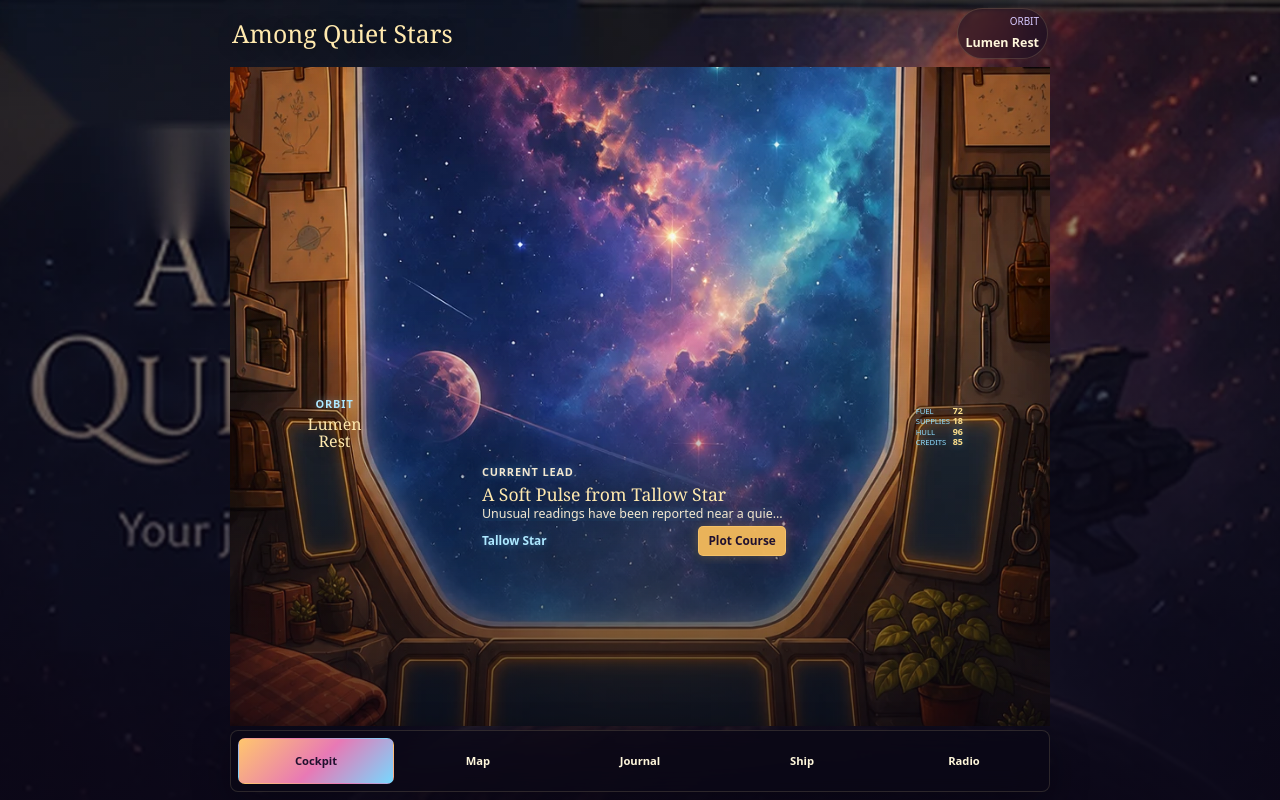
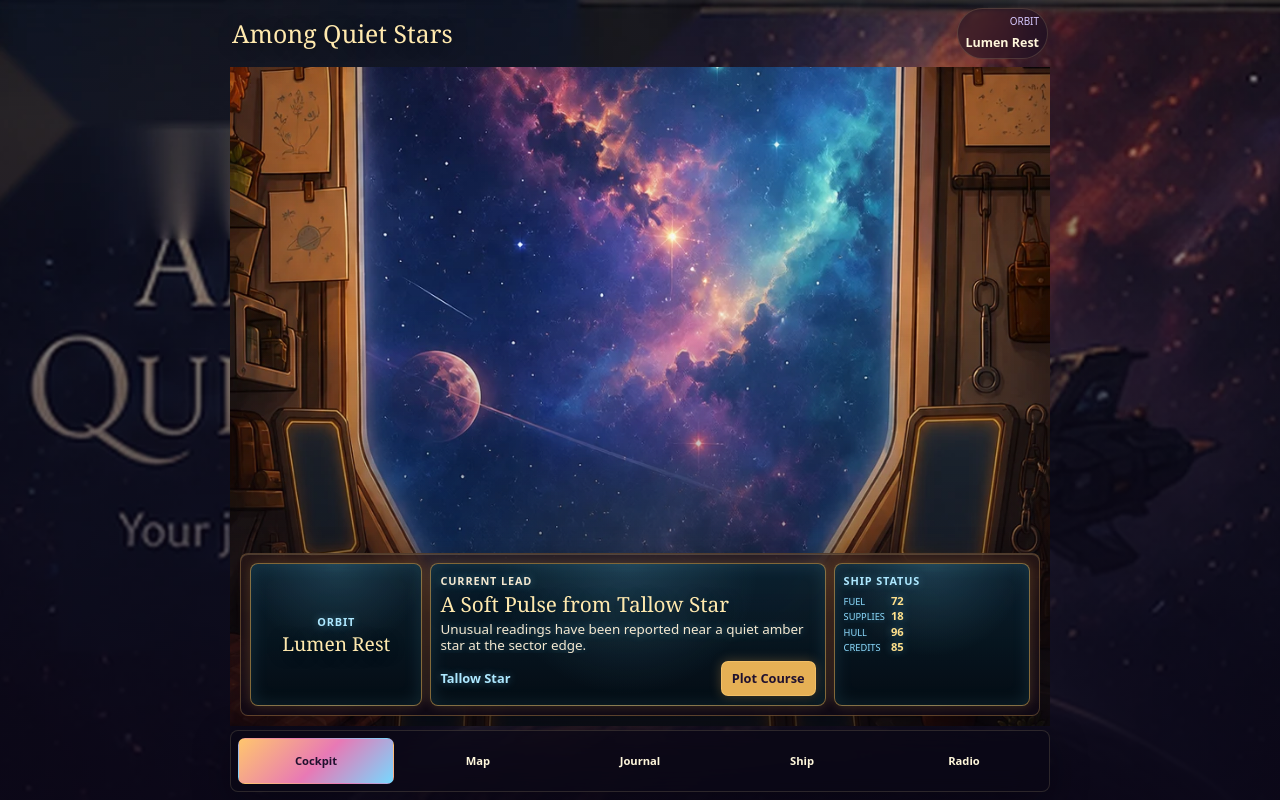
Before and after one commit to jameson5555/amongquietstars, a React (Vite) app: page / in a window 1280 px wide. Built offline with nearby package versions, Linux system fonts and the light colour scheme.

Commit message:
new cockpit again

```diff
--- a/src/App.tsx
+++ b/src/App.tsx
@@ -202,14 +202,12 @@ function CockpitScreen({
       <section className="cockpit-hero" aria-label="Cozy ship cockpit">
         <img src={imageAssets.cockpitBackground} alt="" className="hero-art" />
         <div className="hero-shade" />
-        <div className="cockpit-display cockpit-location-display">
+        <div className="cockpit-console" aria-label="Ship dashboard">
+          <div className="console-screen location-console">
             <p className="eyebrow">Orbit</p>
             <h2>{currentSystem.name}</h2>
           </div>
-        <div className="cockpit-display cockpit-resource-display">
-          <ResourceStrip state={state} compact />
-        </div>
-        <div className="cockpit-display current-lead">
+          <div className="console-screen current-lead">
             <p className="eyebrow">Current lead</p>
             <h3>{currentLead.title}</h3>
             <p>{currentLead.description}</p>
@@ -218,6 +216,11 @@ function CockpitScreen({
               <button className="primary-action" type="button" onClick={onLeadAction}>
                 {currentLead.ctaLabel}
               </button>
+            </div>
+          </div>
+          <div className="console-screen resource-console">
+            <p className="eyebrow">Ship status</p>
+            <ResourceStrip state={state} compact />
           </div>
         </div>
       </section>
--- a/src/styles.css
+++ b/src/styles.css
@@ -58,7 +58,7 @@ button {
 }
 
 .topbar h1,
-.cockpit-location-display h2,
+.location-console h2,
 .screen-heading h2,
 .current-lead h3,
 .voyage-overlay h2,
@@ -230,40 +230,53 @@ button {
     radial-gradient(circle at 50% 80%, rgba(255, 197, 110, 0.14), transparent 30%);
 }
 
-.cockpit-display {
+.cockpit-console {
   position: absolute;
   z-index: 1;
+  left: 10px;
+  right: 10px;
+  bottom: 10px;
+  display: grid;
+  grid-template-columns: minmax(70px, 0.72fr) minmax(0, 1.65fr) minmax(82px, 0.82fr);
+  gap: 8px;
+  align-items: stretch;
+  padding: 9px;
+  border: 1px solid rgba(255, 198, 109, 0.26);
+  border-radius: 8px;
+  background:
+    linear-gradient(180deg, rgba(72, 43, 28, 0.34), rgba(16, 10, 22, 0.78)),
+    rgba(16, 10, 22, 0.58);
+  box-shadow: inset 0 1px 0 rgba(255, 231, 168, 0.18), 0 14px 36px rgba(0, 0, 0, 0.38);
+  backdrop-filter: blur(8px);
+}
+
+.console-screen {
+  min-width: 0;
+  min-height: 98px;
+  padding: 9px;
+  border: 1px solid rgba(255, 194, 92, 0.5);
+  border-radius: 8px;
+  background:
+    radial-gradient(circle at 50% 0%, rgba(116, 216, 255, 0.16), transparent 54%),
+    linear-gradient(180deg, rgba(8, 34, 50, 0.86), rgba(4, 13, 20, 0.96));
+  box-shadow:
+    inset 0 0 18px rgba(119, 216, 255, 0.13),
+    0 0 12px rgba(255, 185, 83, 0.2);
   color: #dff8ff;
   text-shadow: 0 0 8px rgba(119, 216, 255, 0.42);
 }
 
-.cockpit-location-display {
-  left: 7.5%;
-  top: 49%;
-  width: 10.5%;
-  min-height: 9%;
+.location-console {
   display: grid;
   align-content: center;
-  justify-items: center;
-  padding: 6px 4px;
   text-align: center;
 }
 
-.cockpit-location-display h2 {
-  max-width: 100%;
-  font-size: clamp(0.68rem, 2.7vw, 1rem);
+.location-console h2 {
+  margin: 0;
+  font-size: clamp(0.84rem, 3.8vw, 1.2rem);
   line-height: 1.05;
   overflow-wrap: anywhere;
-}
-
-.cockpit-resource-display {
-  right: 7.5%;
-  top: 49.5%;
-  width: 12%;
-  min-height: 10%;
-  display: grid;
-  align-content: center;
-  padding: 4px;
 }
 
 .resource-strip {
@@ -273,7 +286,7 @@ button {
 }
 
 .resource-strip.compact {
-  justify-content: center;
+  justify-content: flex-start;
   padding: 0;
   border: 0;
   border-radius: 0;
@@ -303,42 +316,34 @@ button {
   font-size: 0.78rem;
 }
 
-.cockpit-resource-display .resource-strip {
+.resource-console .resource-strip {
   display: grid;
-  gap: 1px;
+  gap: 3px;
+  margin-top: 6px;
 }
 
-.cockpit-resource-display .resource {
+.resource-console .resource {
   justify-content: space-between;
-  gap: 3px;
+  gap: 6px;
   color: #dff8ff;
-  font-size: 0.5rem;
-  line-height: 1.05;
+  font-size: 0.68rem;
+  line-height: 1.1;
 }
 
-.cockpit-resource-display .resource span {
-  max-width: 34px;
+.resource-console .resource span {
+  max-width: 58px;
   overflow: hidden;
   color: #8fdcff;
-  font-size: 0.48rem;
+  font-size: 0.58rem;
   text-overflow: clip;
 }
 
-.cockpit-resource-display .resource strong {
+.resource-console .resource strong {
   color: #ffe08b;
-  font-size: 0.56rem;
+  font-size: 0.7rem;
 }
 
 .current-lead {
-  left: 29.5%;
-  right: 31%;
-  bottom: 24.6%;
-  min-height: 9.2%;
-  padding: 8px 10px;
-  border: 0;
-  border-radius: 0;
-  background: transparent;
-  backdrop-filter: none;
   overflow: hidden;
 }
 
@@ -354,18 +359,18 @@ button {
 }
 
 .current-lead h3 {
-  font-size: clamp(0.76rem, 3.2vw, 1.1rem);
+  font-size: clamp(0.95rem, 4vw, 1.3rem);
   line-height: 1.08;
 }
 
 .current-lead p:not(.eyebrow) {
   display: -webkit-box;
-  margin: 3px 0 0;
+  margin: 5px 0 0;
   overflow: hidden;
   -webkit-box-orient: vertical;
-  -webkit-line-clamp: 1;
-  font-size: clamp(0.58rem, 2vw, 0.78rem);
-  line-height: 1.15;
+  -webkit-line-clamp: 2;
+  font-size: clamp(0.68rem, 2.5vw, 0.84rem);
+  line-height: 1.2;
 }
 
 .lead-footer {
@@ -373,23 +378,23 @@ button {
   align-items: center;
   justify-content: space-between;
   gap: 12px;
-  margin-top: 5px;
+  margin-top: 8px;
 }
 
 .lead-footer span {
   color: #aee8ff;
-  font-size: clamp(0.55rem, 2vw, 0.74rem);
+  font-size: clamp(0.62rem, 2.2vw, 0.8rem);
   font-weight: 800;
 }
 
 .current-lead .primary-action {
-  min-height: 28px;
-  padding: 5px 9px;
+  min-height: 34px;
+  padding: 7px 10px;
   border-color: rgba(255, 208, 115, 0.52);
-  border-radius: 5px;
+  border-radius: 7px;
   background: rgba(255, 194, 92, 0.9);
   box-shadow: 0 0 12px rgba(255, 190, 92, 0.28);
-  font-size: clamp(0.56rem, 2vw, 0.74rem);
+  font-size: clamp(0.62rem, 2.2vw, 0.8rem);
 }
 
 .soft-alert,
```
Lines whose indentation alone changed are shown as unchanged.
